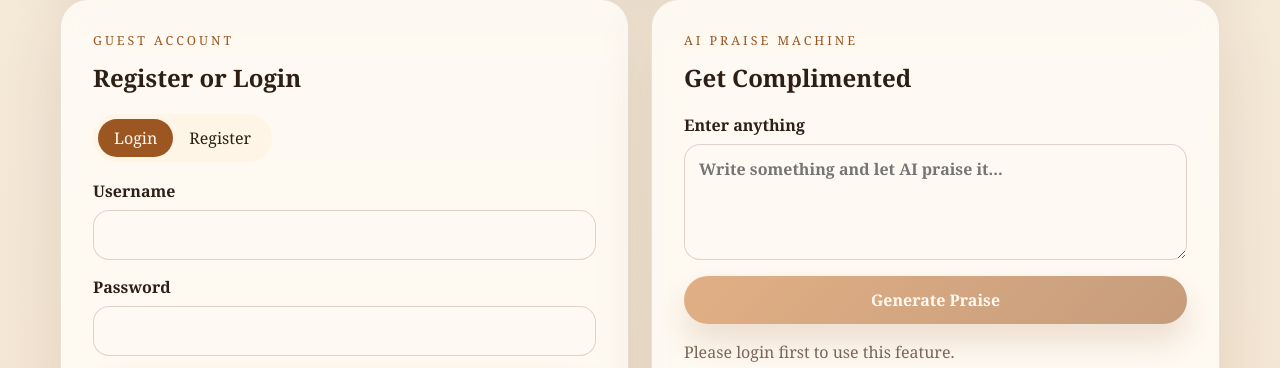
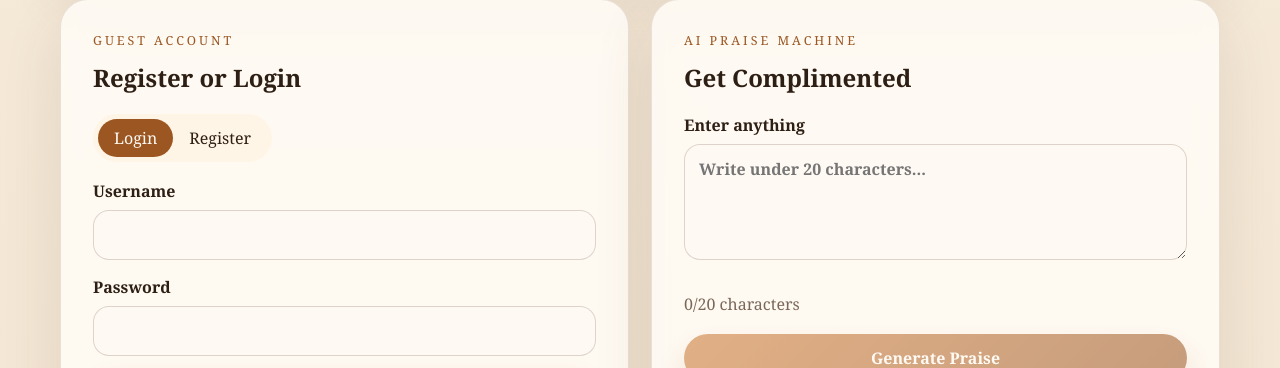
Before and after one commit to 1026jack/my-personal-website, a React (Vite) app: page / in a window 1280 px wide. Shown: the part 1438-1806 px from the top of the page. Built offline with nearby package versions, Linux system fonts and the light colour scheme; no server answers.

Commit message:
Limit praise input and output length

```diff
--- a/src/App.jsx
+++ b/src/App.jsx
@@ -337,11 +337,12 @@
               <textarea
                 value={praiseInput}
                 onChange={(event) => setPraiseInput(event.target.value)}
-                maxLength="300"
-                placeholder="Write something and let AI praise it..."
+                maxLength="20"
+                placeholder="Write under 20 characters..."
                 required
               />
             </label>
+            <p className="hint-text">{praiseInput.length}/20 characters</p>
             <button className="primary-button" type="submit" disabled={!user || loadingPraise}>
               {loadingPraise ? 'Generating...' : 'Generate Praise'}
             </button>
```
Also changed, not shown: 1 other file (tests, documents, lock files or other folders).
